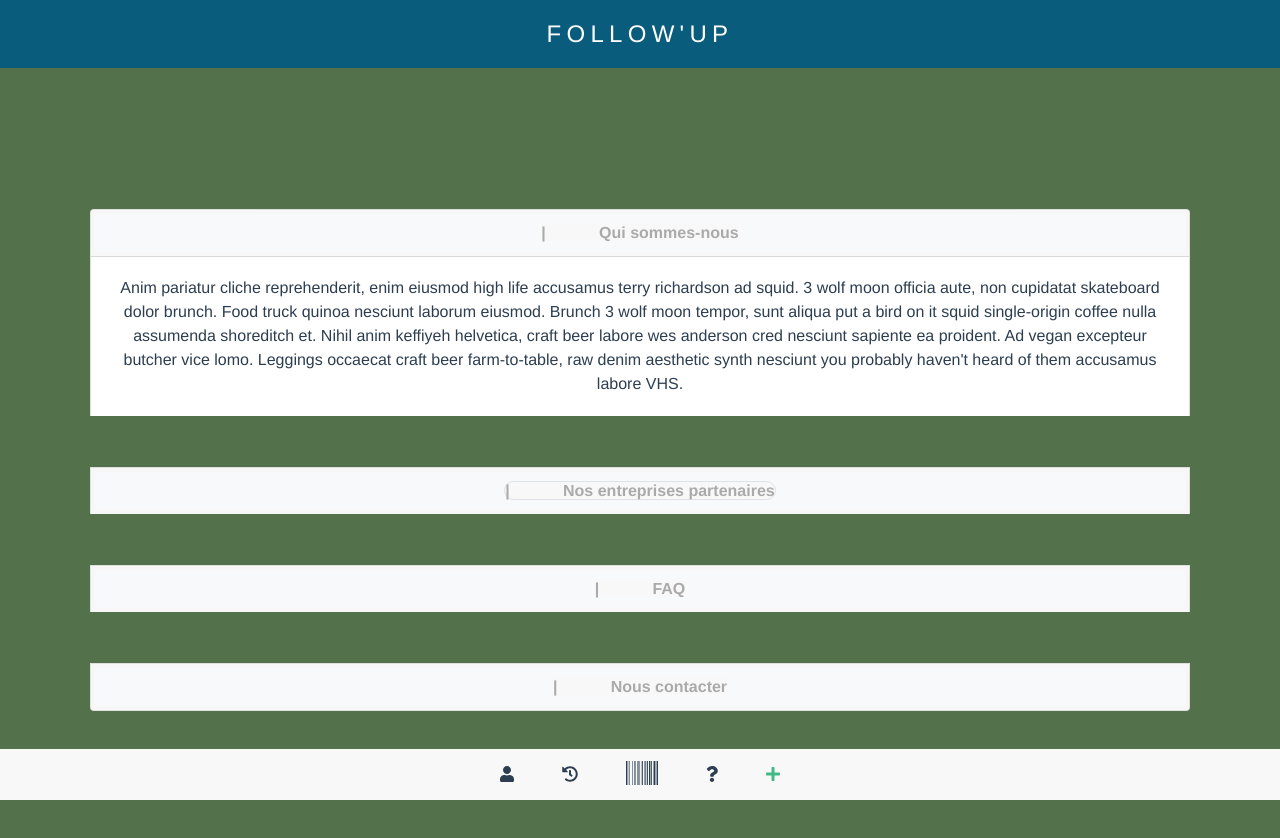
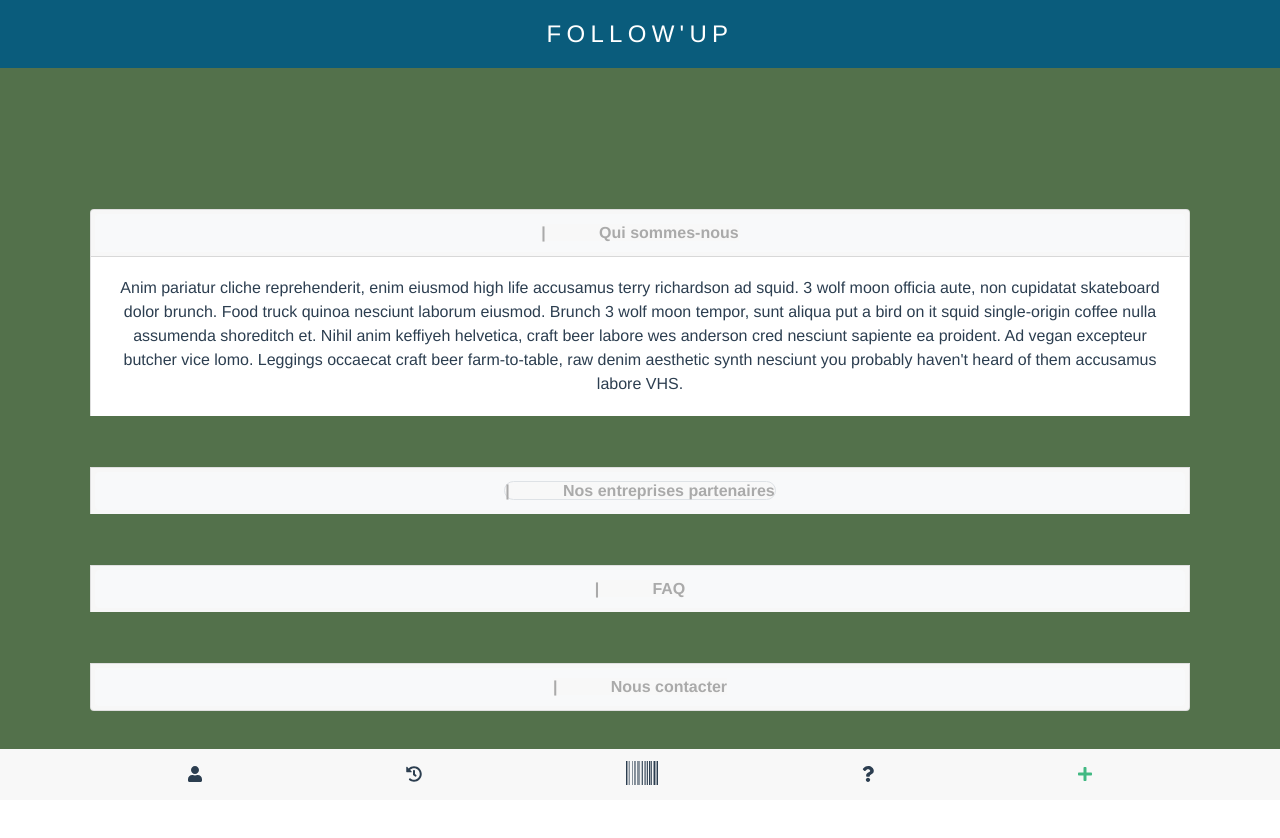
Before and after one commit to Remi-Laot-CreiZyz/barcode, a Vue app: page /#/info in a window 1280 px wide. Shown: the top 838 px of the page. After the commit the page ends 800 px from the top, so only its background shows below. Built offline with nearby package versions, Linux system fonts and the light colour scheme; what vue-uuid would draw is missing.

Commit message:
removed bootstrap from app file

```diff
--- a/src/App.vue
+++ b/src/App.vue
@@ -1,16 +1,21 @@
 <template>
   <div id="app">
-    <div class="header">
-      <div class="text-header">Follow'up</div>
+    <div id="header">
+      <div id="text-header">Follow'up</div>
     </div>
+    <div id="content">
       <router-view/>
-    <b-navbar id="navbar">
-      <b-navbar-nav>
-        <b-nav-item v-for="(section) in sections" :key="section.id" :to="section.link" v-bind:class="section.class">
+    </div>
+    <div id="nav-bar">
+      <router-link
+        v-for="(section) in sections"
+        :key="section.id"
+        :to="section.link"
+        v-bind:class="['nav-link', section.class]"
+      >
         <font-awesome-icon class="nav-icon" :icon="section.icon"/>
-        </b-nav-item>
-      </b-navbar-nav>
-    </b-navbar>
+      </router-link>
+    </div>
   </div>
 </template>
 
@@ -18,50 +23,89 @@
 export default {
   data() {
     return {
-        sections : [
-        { id : 0, class : "secondary", icon : "user",     color : "#2c3e50", link : "/compte" },
-        { id : 1, class : "secondary", icon : "history",  color : "#2c3e50", link : "/history" },
-        { id : 2, class : "main",      icon : "barcode",  color : "#a8d673", link : "/" },
-        { id : 3, class : "secondary", icon : "question", color : "#2c3e50", link : "/premium" },
-        { id : 4, class : "secondary", icon : "plus",     color : "#2c3e50", link : "/info" },]
+      sections: [
+        {
+          id: 0,
+          class: "secondary",
+          icon: "user",
+          color: "#2c3e50",
+          link: "/compte"
+        },
+        {
+          id: 1,
+          class: "secondary",
+          icon: "history",
+          color: "#2c3e50",
+          link: "/history"
+        },
+        { id: 2, class: "main", icon: "barcode", color: "#a8d673", link: "/" },
+        {
+          id: 3,
+          class: "secondary",
+          icon: "question",
+          color: "#2c3e50",
+          link: "/premium"
+        },
+        {
+          id: 4,
+          class: "secondary",
+          icon: "plus",
+          color: "#2c3e50",
+          link: "/info"
         }
+      ]
+    };
   },
   components: {}
-  }
+};
 </script>
 
 
 <style lang="scss">
 
+// ===== GENERAL APP STYLING =====
+
 #app {
-    font-family: 'Avenir', Helvetica, Arial, sans-serif;
+  font-family: "Avenir", Helvetica, Arial, sans-serif;
   -webkit-font-smoothing: antialiased;
   -moz-osx-font-smoothing: grayscale;
   text-align: center;
   color: #2c3e50;
+
+  display: flex;
+  flex-direction: column;
+  height: 100vh;
 }
 
+// ===== HEADER STYLING =====
 
-
-  #navbar{
-    position: fixed;
-    bottom: 0;
-    width: 100%;
-    padding: 0;
-    background-color: #F8F8F8;
-    justify-content: center;
+#header {
+  background-color: #0a5c7c;
+}
+#text-header {
+  text-align: center;
+  font-size: 1.5rem;
+  padding: 1rem;
+  color: white;
+  letter-spacing: 0.33rem;
+  text-transform: uppercase;
 }
 
-  .navbar-nav {
+// ===== CONTENT STYLING =====
+
+#content {
+  flex-grow: 1;
+  overflow: scroll;
+}
+
+// ===== NAVBAR STYLING =====
+
+#nav-bar {
   display: flex;
   flex-direction: row;
+  justify-content: space-evenly;
   align-items: center;
-  }
-
-  .nav-item{
-    font-size: 1rem;
-    margin-left: 1rem;
-    margin-right: 1rem;
+  background-color: #f8f8f8;
 }
 
 .nav-icon {
@@ -72,24 +116,10 @@
   font-size: 2rem;
 }
 
-  .nav-link.router-link-exact-active .nav-icon {
+.router-link-exact-active .nav-icon {
   color: #42b983;
 }
 
-
-
-
-
-  .header{
-    background-color: #0A5C7C;
-  }
-  .text-header{
-    text-align: center;
-    font-size: 1.5rem;
-    padding: 1rem;
-    color: white;
-    letter-spacing: 0.33rem;
-    text-transform: uppercase;
-  }
+// ===== END STYLING =====
 
 </style>
--- a/src/views/info.vue
+++ b/src/views/info.vue
@@ -1,38 +1,38 @@
 <template>
 <div class="body">
-  <div role="tablist" class="accordion">
+  <div class="accordion">
     <b-card no-body class="mb-1 cardPos">
-      <b-card-header header-tag="header" class="p-1" role="tab">
+      <b-card-header header-tag="header" class="p-1">
         <b-button block href="#" v-b-toggle.accordion1 variant="light"><strong class="btnColor"><div class="vertical">|</div>Qui sommes-nous</strong></b-button>
       </b-card-header>
-      <b-collapse id="accordion1" visible accordion="my-accordion" role="tabpanel">
+      <b-collapse id="accordion1" visible accordion="my-accordion">
         <b-card-body><p class="card-text">{{ text }}</p></b-card-body>
       </b-collapse>
     </b-card>
 
     <b-card no-body class="mb-1 cardPos">
-      <b-card-header header-tag="header" class="p-1" role="tab">
+      <b-card-header header-tag="header" class="p-1">
         <b-button block href="#" v-b-toggle.accordion2 variant="light" class="btnPos"><strong class="btnColor border"><div class="vertical">|</div>Nos entreprises partenaires</strong></b-button>
       </b-card-header>
-      <b-collapse id="accordion2" accordion="my-accordion" role="tabpanel">
+      <b-collapse id="accordion2" accordion="my-accordion">
         <b-card-body><p class="card-text">{{ text }}</p></b-card-body>
       </b-collapse>
     </b-card>
 
     <b-card no-body class="mb-1 cardPos">
-      <b-card-header header-tag="header" class="p-1" role="tab">
+      <b-card-header header-tag="header" class="p-1">
         <b-button block href="#" v-b-toggle.accordion3 variant="light"><strong class="btnColor"><div class="vertical">|</div>FAQ</strong></b-button>
       </b-card-header>
-      <b-collapse id="accordion3" accordion="my-accordion" role="tabpanel">
+      <b-collapse id="accordion3" accordion="my-accordion">
         <b-card-body><p class="card-text">{{ text }}</p></b-card-body>
       </b-collapse>
     </b-card>
 
     <b-card no-body class="mb-1 cardPos">
-      <b-card-header header-tag="header" class="p-1" role="tab">
+      <b-card-header header-tag="header" class="p-1">
         <b-button block href="#" v-b-toggle.accordion4 variant="light"><strong class="btnColor"><div class="vertical">|</div>Nous contacter</strong></b-button>
       </b-card-header>
-      <b-collapse id="accordion4" accordion="my-accordion" role="tabpanel">
+      <b-collapse id="accordion4" accordion="my-accordion">
         <b-card-body><p class="card-text">{{ text }}</p></b-card-body>
       </b-collapse>
     </b-card>
```
Lines whose indentation alone changed are shown as unchanged.
